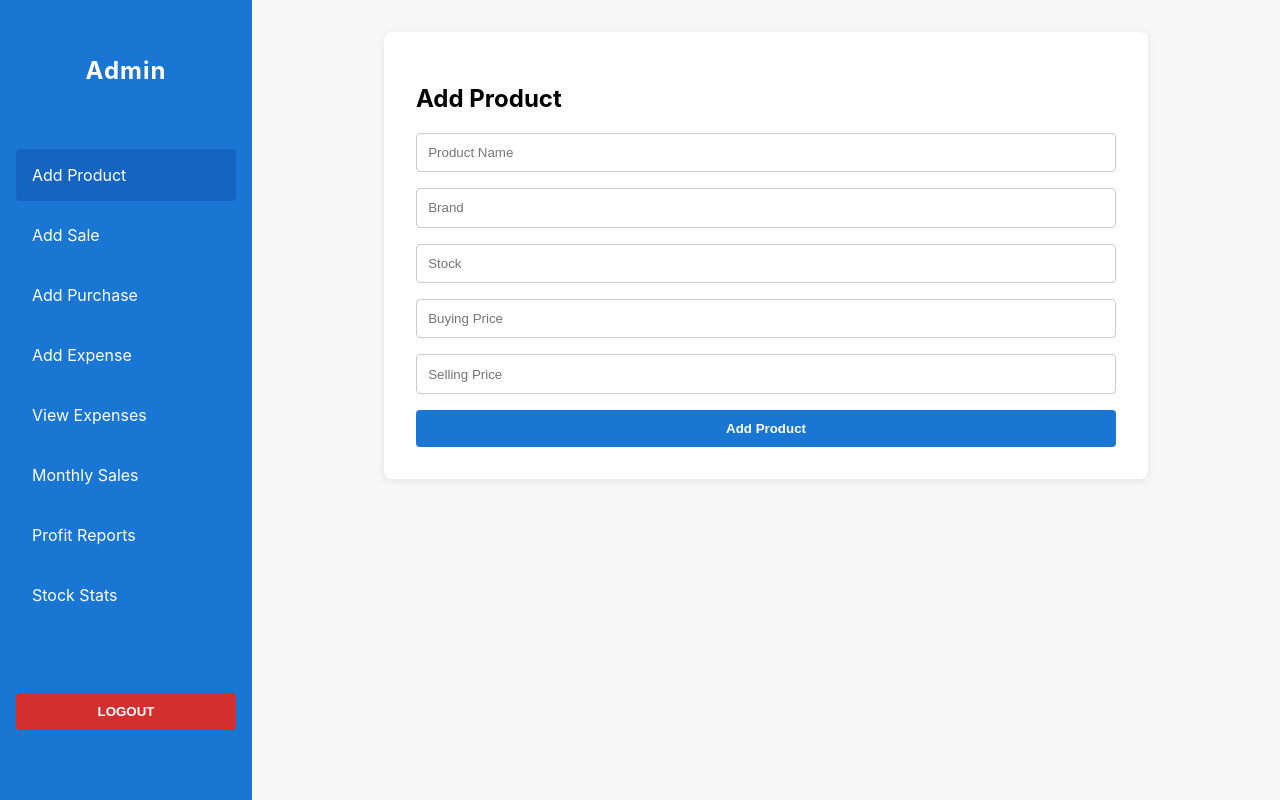
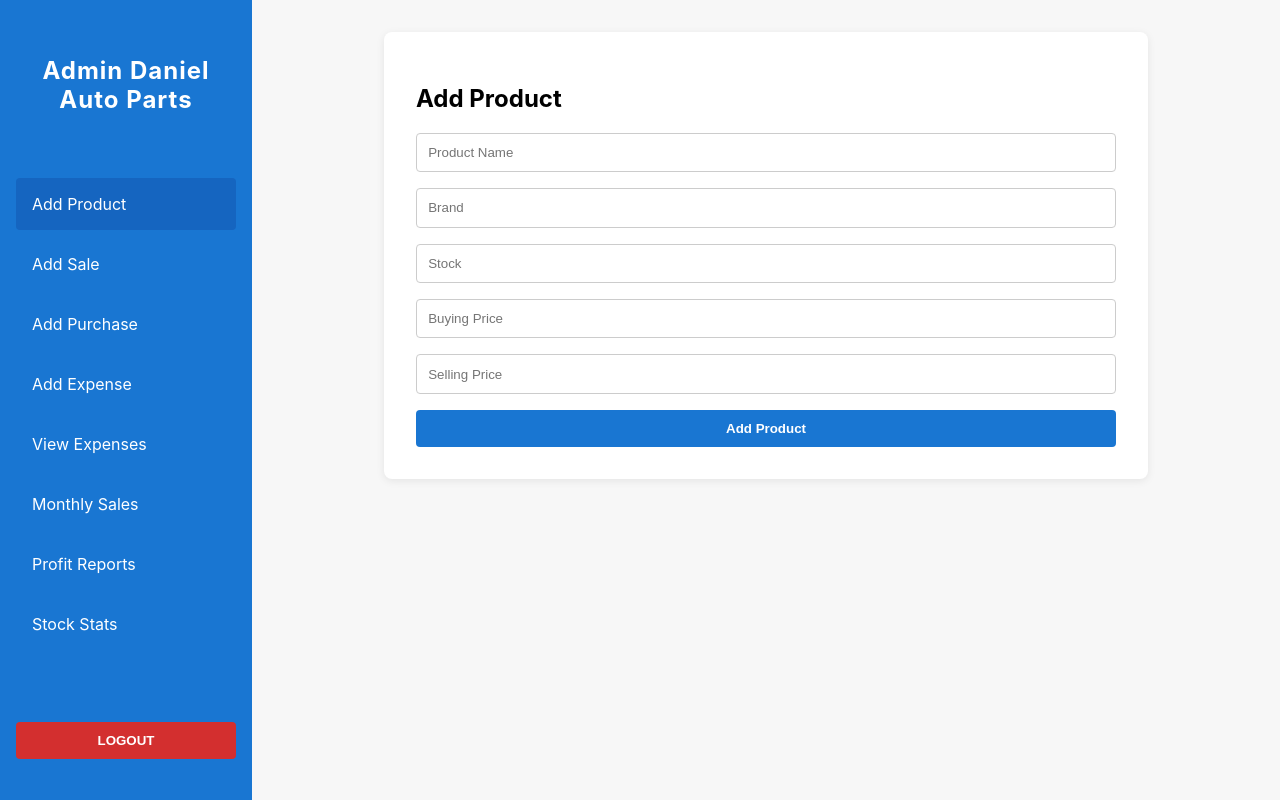
Before and after one commit to SekibaalaMark/E-ACCOUTANT, a React (Create React App) app in the folder frontend/: page /admin in a window 1280 px wide. Built offline with nearby package versions, Linux system fonts and the light colour scheme.

Commit message:
added the sales line graph in the admin dashboard

```diff
--- a/frontend/src/AdminDashboard.tsx
+++ b/frontend/src/AdminDashboard.tsx
@@ -23,7 +23,7 @@ const AdminDashboard: React.FC = () => {
   return (
     <div className="dashboard-container">
       <aside className="dashboard-sidebar">
-        <h3>Admin</h3>
+        <h3>Admin Daniel Auto Parts</h3>
         <ul>
           <li className={active === "add-product" ? "active" : ""} onClick={() => setActive("add-product")}>
             Add Product
```
